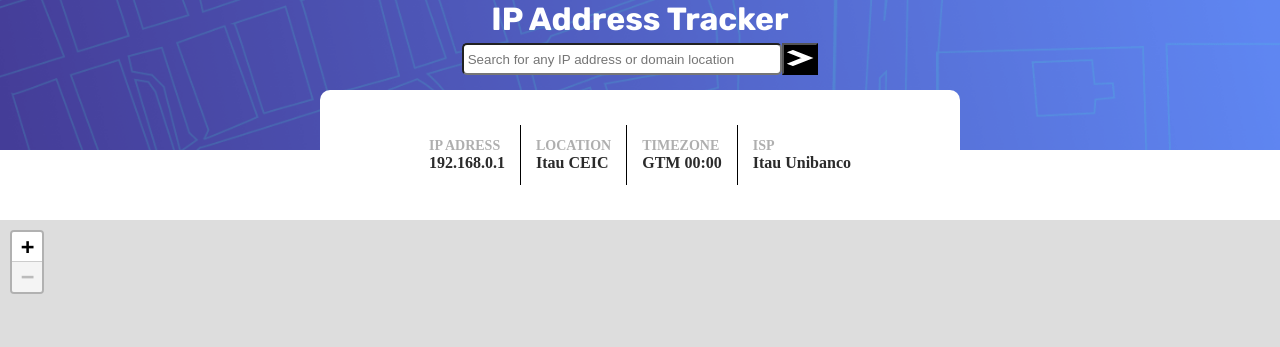
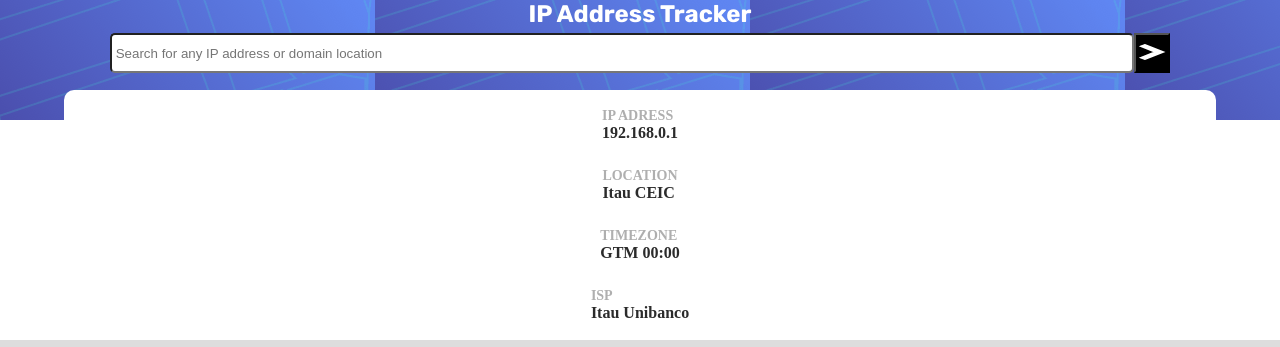
Before and after one commit to JohnSilva98/ip-address-tracker-master, a website: page index.html in a window 1280 px wide. Shown: the top 347 px of the page. Drawn offline with nearby package versions, Linux system fonts and the light colour scheme; no server answers.

Commit message:
fim resposivo

```diff
--- a/styles.css
+++ b/styles.css
@@ -99,10 +99,10 @@
 }
 
 /* Mídia Query para telas pequenas (375px) */
-@media (max-width: 375px) {
+@media (min-width: 375px) {
   #header {
     height: 120px; /* Ajuste da altura do cabeçalho */
-    background-size: cover;
+    background: url(images/pattern-bg-mobile.png);
   }
 
   h1 {
@@ -110,19 +110,22 @@
   }
 
   #search {
-    width: 90%; /* Ajusta a largura do campo de pesquisa */
+    width: 80%; /* Ajusta a largura do campo de pesquisa */
     height: 2.5rem; /* Aumenta a altura para melhor usabilidade */
   }
 
   .display-container {
+    height: 250px;
     width: 90%; /* Ajusta a largura da caixa de informações */
-    padding: 15px; /* Reduz o padding para telas pequenas */
+    padding: 10px; /* Reduz o padding para telas pequenas */
     margin-top: -30px; /* Ajusta a margem superior para evitar sobreposição */
+    overflow: visible;
+    display: flex;
+    flex-direction: column;
   }
 
   .info_block {
-    border-right: none; /* Remove a borda direita para melhor visualização em telas pequenas */
-    border-bottom: 1px solid; /* Adiciona uma borda inferior para separar os blocos */
+    border-right: none;
     padding: 10px 0; /* Ajusta o padding para as novas dimensões */
   }
 
```
